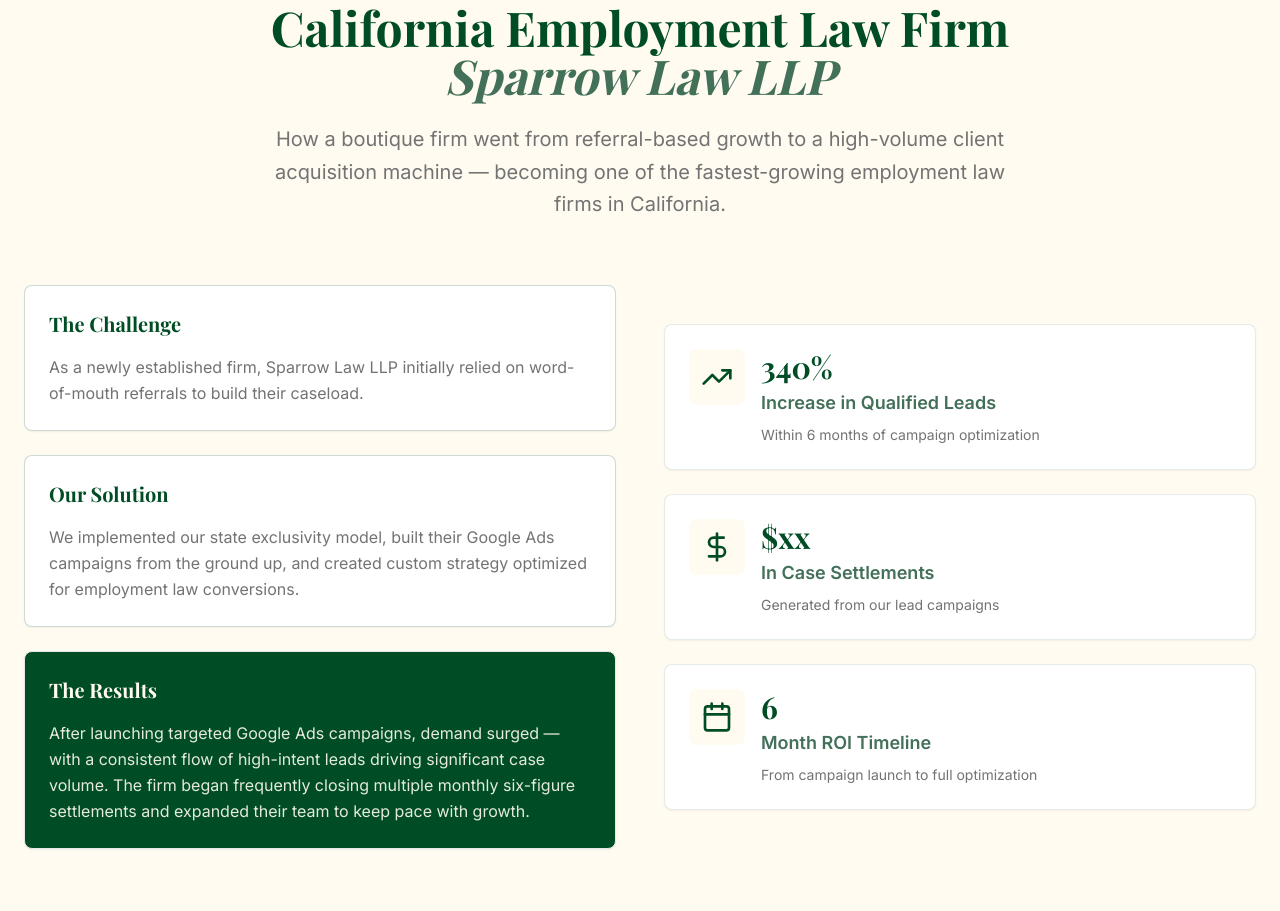
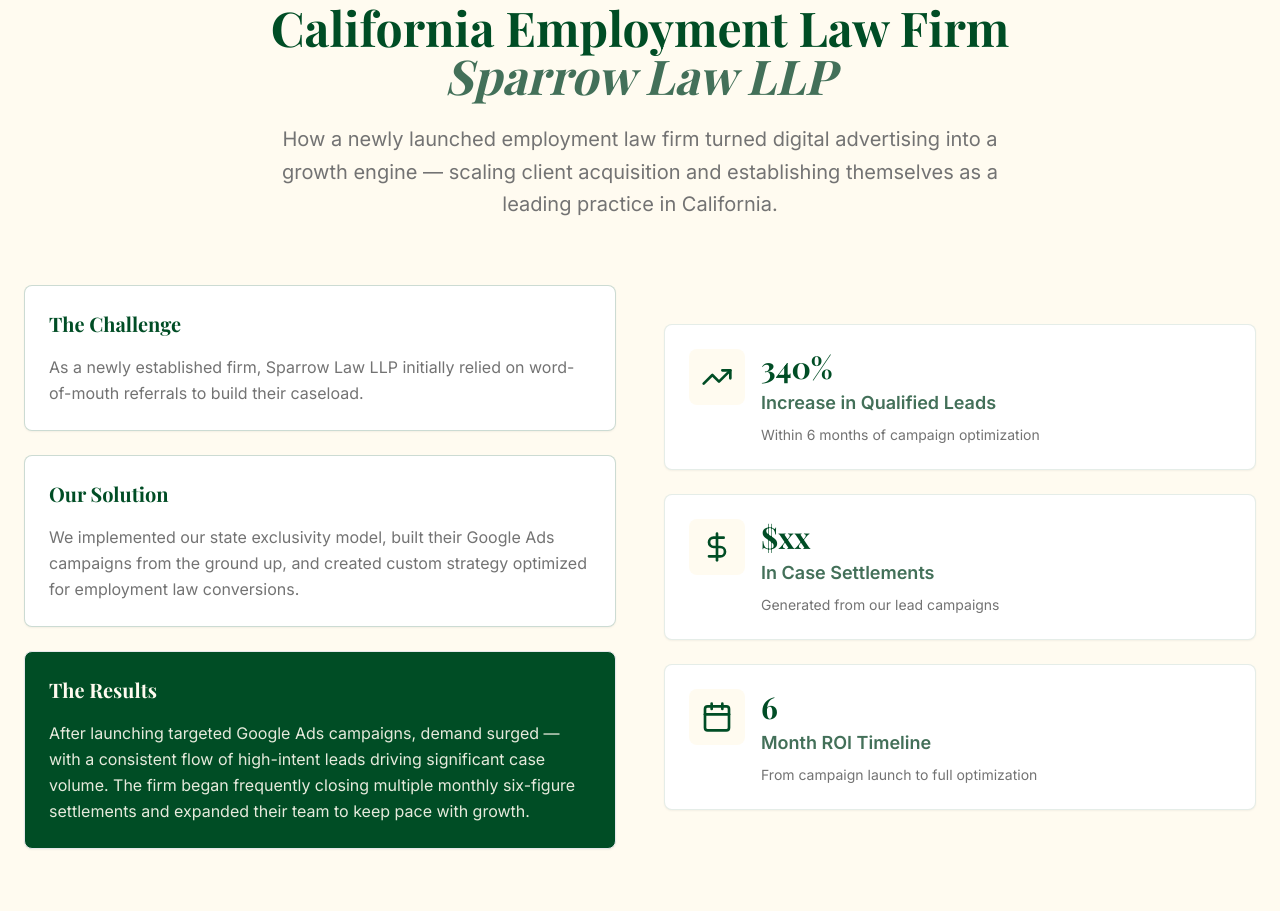
Before and after one commit to sanamghan/lawadpro-launchpad, a React (Vite) app: page / in a window 1280 px wide. Shown: the part 1880-2791 px from the top of the page. Built offline with nearby package versions, Linux system fonts and the light colour scheme; a web font is replaced by a local one.

Commit message:
Update case study text
Update case study text to reflect new firm description.

```diff
--- a/src/components/CaseStudy.tsx
+++ b/src/components/CaseStudy.tsx
@@ -36,7 +36,7 @@ const CaseStudy = () => {
             <span className="italic text-accent block">Sparrow Law LLP</span>
           </h2>
           <p className="text-xl text-dark-gray max-w-3xl mx-auto font-inter leading-relaxed">
-            How a boutique firm went from referral-based growth to a high-volume client acquisition machine — becoming one of the fastest-growing employment law firms in California.
+            How a newly launched employment law firm turned digital advertising into a growth engine — scaling client acquisition and establishing themselves as a leading practice in California.
           </p>
         </div>
 
```
